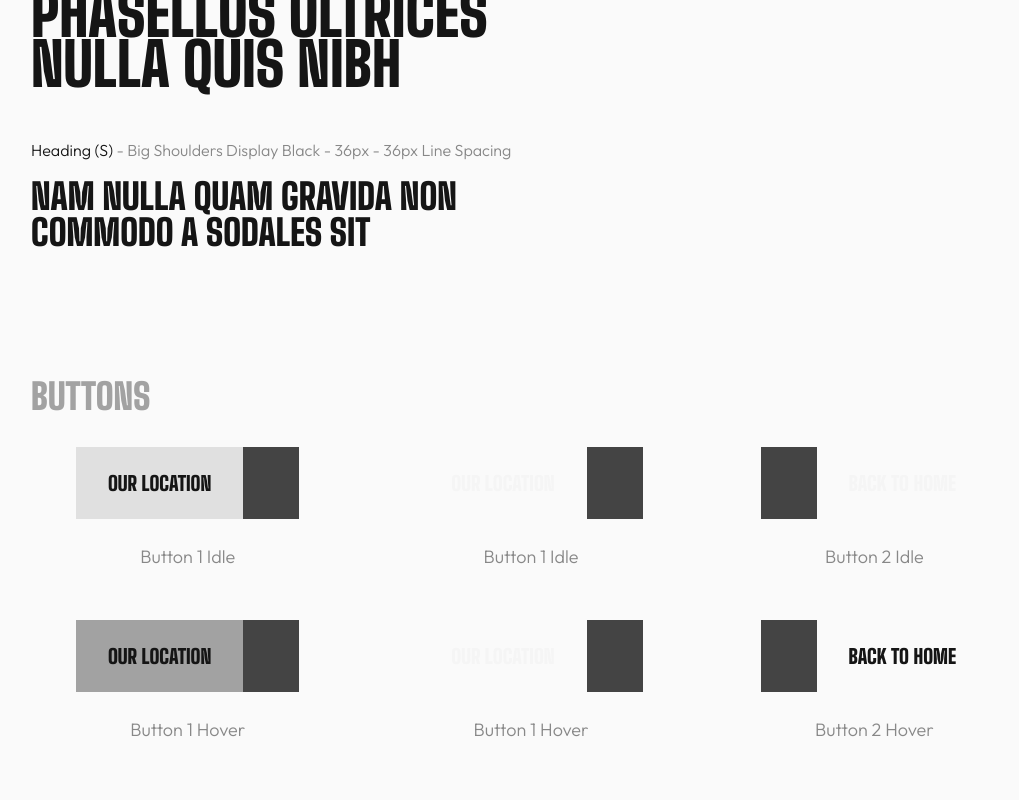
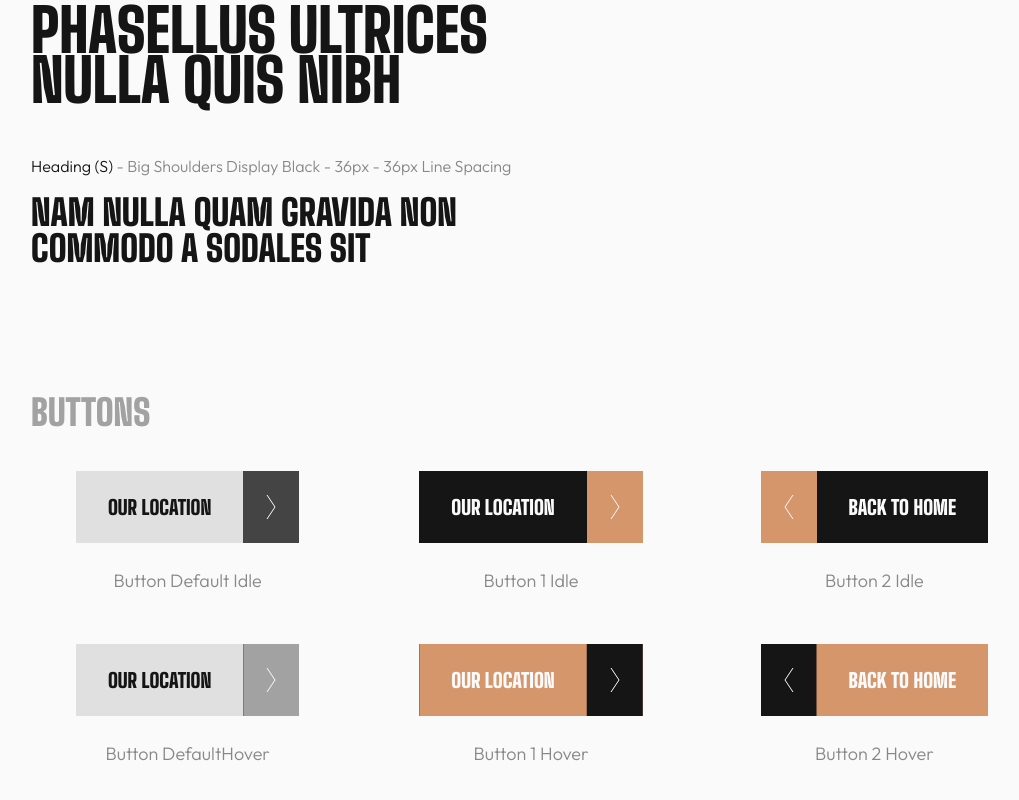
Before and after one commit to christopher-adolphe/fm-challenge-art-gallery, a website built with webpack: page src/design-system.html in a window 1280 px wide. Shown: the part 1456-2256 px from the top of the page, without its empty margins (109-1128 px from the left). Built offline with nearby package versions, Linux system fonts and the light colour scheme.

Commit message:
Completed styles for design system

```diff
--- a/src/assets/scss/components/_button.scss
+++ b/src/assets/scss/components/_button.scss
@@ -15,9 +15,31 @@
   transition: background-color 0.75s ease-in-out, color 0.75s ease-in-out;
   cursor: pointer;
 
+  &__text,
+  &__icon {
+    position: relative;
+    z-index: 1;
+
+    &::after {
+      position: absolute;
+      top: 0;
+      left: 0;
+      content: '';
+      width: 100%;
+      height: 100%;
+      clip-path: polygon(0 0, 0 0, 0 100%, 0 100%);
+      z-index: -1;
+      transition: clip-path 0.75s ease-in-out;
+    }
+  }
+
   &__text {
-    padding: toRem(24px) toRem(32px);
+    padding: toRem(26px) toRem(32px);
     line-height: 1;
+
+    &::after {
+      background-color: var(--neutral-color-4);
+    }
   }
 
   &__icon {
@@ -27,16 +49,46 @@
     width: toRem(56px);
     height: var(--btn-height);
     background-color: var(--dark-color-1);
+
+    &::after {
+      background-color: var(--neutral-color-5);
+    }
+  }
+
+  &__arrow {
+    width: toRem(10px);
+    height: toRem(24px);
+    background-color: var(--neutral-color-1);
+    mask-image: url('assets/images/shared/icon-arrow-right.svg');
+    mask-position: center;
+    mask-repeat: no-repeat;
+    mask-size: contain;
   }
 
   &:hover,
   &:focus,
   &.active {
     background-color: var(--neutral-color-5);
+
+    .btn {
+      &__text,
+      &__icon {
+        &::after {
+          clip-path: polygon(0 0, 100% 0, 100% 100%, 0 100%);
+        }
+      }
+    }
   }
 
   &--reverse {
     .btn {
+      &__text,
+      &__icon {
+        &::after {
+          clip-path: polygon(100% 0, 100% 0, 100% 100%, 100% 100%);
+        }
+      }
+
       &__text {
         order: 2;
       }
@@ -44,42 +96,87 @@
       &__icon {
         order: 1;
       }
+
+      &__arrow {
+        mask-image: url('assets/images/shared/icon-arrow-left.svg');
+      }
+    }
+
+    &:hover,
+    &:focus,
+    &.active {
+      .btn {
+        &__text,
+        &__icon {
+          &::after {
+            clip-path: polygon(0 0, 100% 0, 100% 100%, 0 100%);
+          }
+        }
+      }
     }
   }
 
   &--primary {
-    background-color: var(--blue-color-1);
-    color: var(--neutral-color-2);
+    background-color: var(--dark-color-2);
+    color: var(--neutral-color-1);
     transition: background-color 0.75s ease-in-out;
+
+    .btn {
+      &__text {
+        &::after {
+          background-color: var(--gold-color-1);
+        }
+      }
+
+      &__icon {
+        background-color: var(--gold-color-1);
+
+        &::after {
+          background-color: var(--dark-color-2);
+        }
+      }
+    }
 
     &:hover,
     &:focus,
     &.active {
-      background-color: var(--blue-color-2);
+      background-color: var(--dark-color-2);
+
+      // .btn {
+      //   &__icon {
+      //     &::after {
+      //       background-color: var(--dark-color-2);
+      //     }
+      //   }
+      // }
     }
   }
 
   &--secondary {
-    background-color: var(--blue-color-2);
-    color: var(--neutral-color-2);
+    background-color: var(--gold-color-1);
+    color: var(--neutral-color-1);
+    transition: background-color 0.75s ease-in-out;
+
+    .btn {
+      &__text {
+        &::after {
+          background-color: var(--dark-color-2);
+        }
+      }
+
+      &__icon {
+        background-color: var(--dark-color-2);
+
+        &::after {
+          background-color: var(--gold-color-1);
+        }
+      }
+    }
 
     &:hover,
     &:focus,
     &.active {
-      background-color: var(--blue-color-1);
-      color: var(--blue-color-2);
-    }
-  }
-
-  &--tertiary {
-    background-color: var(--neutral-color-4);
-    color: var(--dark-color-1);
-
-    &:hover,
-    &:focus,
-    &.active {
-      background-color: var(--neutral-color-5);
-      color: var(--neutral-color-1);
+      background-color: var(--gold-color-1);
     }
   }
 }
--- a/src/design-system.html
+++ b/src/design-system.html
@@ -26,7 +26,7 @@
 
       <section id="section-color" class="page__section page__section-colors">
         <div class="container">
-          <h2 class="h4 mb-xxl text-neutral-color-5">Colors</h2>
+          <h2 class="h4 mb-xxxl text-neutral-color-5">Colors</h2>
 
           <div class="grid-cols">
             <div class="grid__item grid__item--span-3">
@@ -114,7 +114,7 @@
 
       <section id="section-typography" class="page__section">
         <div class="container">
-          <h2 class="h4 mb-xxl text-neutral-color-5">Typography</h2>
+          <h2 class="h4 mb-xxxl text-neutral-color-5">Typography</h2>
 
           <div class="grid">
             <div class="grid__item">
@@ -163,7 +163,7 @@
 
       <section id="section-buttons" class="page__section">
         <div class="container">
-          <h2 class="h4 mb-xxl text-neutral-color-5">Buttons</h2>
+          <h2 class="h4 mb-xxxl text-neutral-color-5">Buttons</h2>
 
           <div class="grid">
             <div class="grid__item">
@@ -171,20 +171,24 @@
                 <button type="button" class="btn">
                   <span class="btn__text">Our Location</span>
 
-                  <span class="btn__icon"></span>
+                  <span class="btn__icon">
+                    <span class="btn__arrow"></span>
+                  </span>
                 </button>
 
-                <p class="card__text text-center text-dark-color-2--opacity-50 mt-xl">Button 1 Idle</p>
+                <p class="card__text text-center text-dark-color-2--opacity-50 mt-xl">Button Default Idle</p>
               </div>
 
               <div class="d-flex d-flex--col d-flex--justify-content-stretch d-flex--align-items-center">
                 <button type="button" class="btn active">
                   <span class="btn__text">Our Location</span>
 
-                  <span class="btn__icon"></span>
+                  <span class="btn__icon">
+                    <span class="btn__arrow"></span>
+                  </span>
                 </button>
 
-                <p class="card__text text-center text-dark-color-2--opacity-50 mt-xl">Button 1 Hover</p>
+                <p class="card__text text-center text-dark-color-2--opacity-50 mt-xl">Button DefaultHover</p>
               </div>
             </div>
 
@@ -193,7 +197,9 @@
                 <button type="button" class="btn btn--primary">
                   <span class="btn__text">Our Location</span>
 
-                  <span class="btn__icon"></span>
+                  <span class="btn__icon">
+                    <span class="btn__arrow"></span>
+                  </span>
                 </button>
 
                 <p class="card__text text-center text-dark-color-2--opacity-50 mt-xl">Button 1 Idle</p>
@@ -203,7 +209,9 @@
                 <button type="button" class="btn btn--primary active">
                   <span class="btn__text">Our Location</span>
 
-                  <span class="btn__icon"></span>
+                  <span class="btn__icon">
+                    <span class="btn__arrow"></span>
+                  </span>
                 </button>
 
                 <p class="card__text text-center text-dark-color-2--opacity-50 mt-xl">Button 1 Hover</p>
@@ -212,20 +220,24 @@
 
             <div class="grid__item">
               <div class="d-flex d-flex--col d-flex--justify-content-stretch d-flex--align-items-center mb-xxxxl">
-                <button type="button" class="btn btn--reverse btn--secondary">
+                <button type="button" class="btn btn--reverse btn--primary">
                   <span class="btn__text">Back to Home</span>
 
-                  <span class="btn__icon"></span>
+                  <span class="btn__icon">
+                    <span class="btn__arrow"></span>
+                  </span>
                 </button>
 
                 <p class="card__text text-center text-dark-color-2--opacity-50 mt-xl">Button 2 Idle</p>
               </div>
 
               <div class="d-flex d-flex--col d-flex--justify-content-stretch d-flex--align-items-center">
-                <button type="button" class="btn btn--reverse btn--secondary active">
+                <button type="button" class="btn btn--reverse btn--primary active">
                   <span class="btn__text">Back to Home</span>
 
-                  <span class="btn__icon"></span>
+                  <span class="btn__icon">
+                    <span class="btn__arrow"></span>
+                  </span>
                 </button>
 
                 <p class="card__text text-center text-dark-color-2--opacity-50 mt-xl">Button 2 Hover</p>
```
